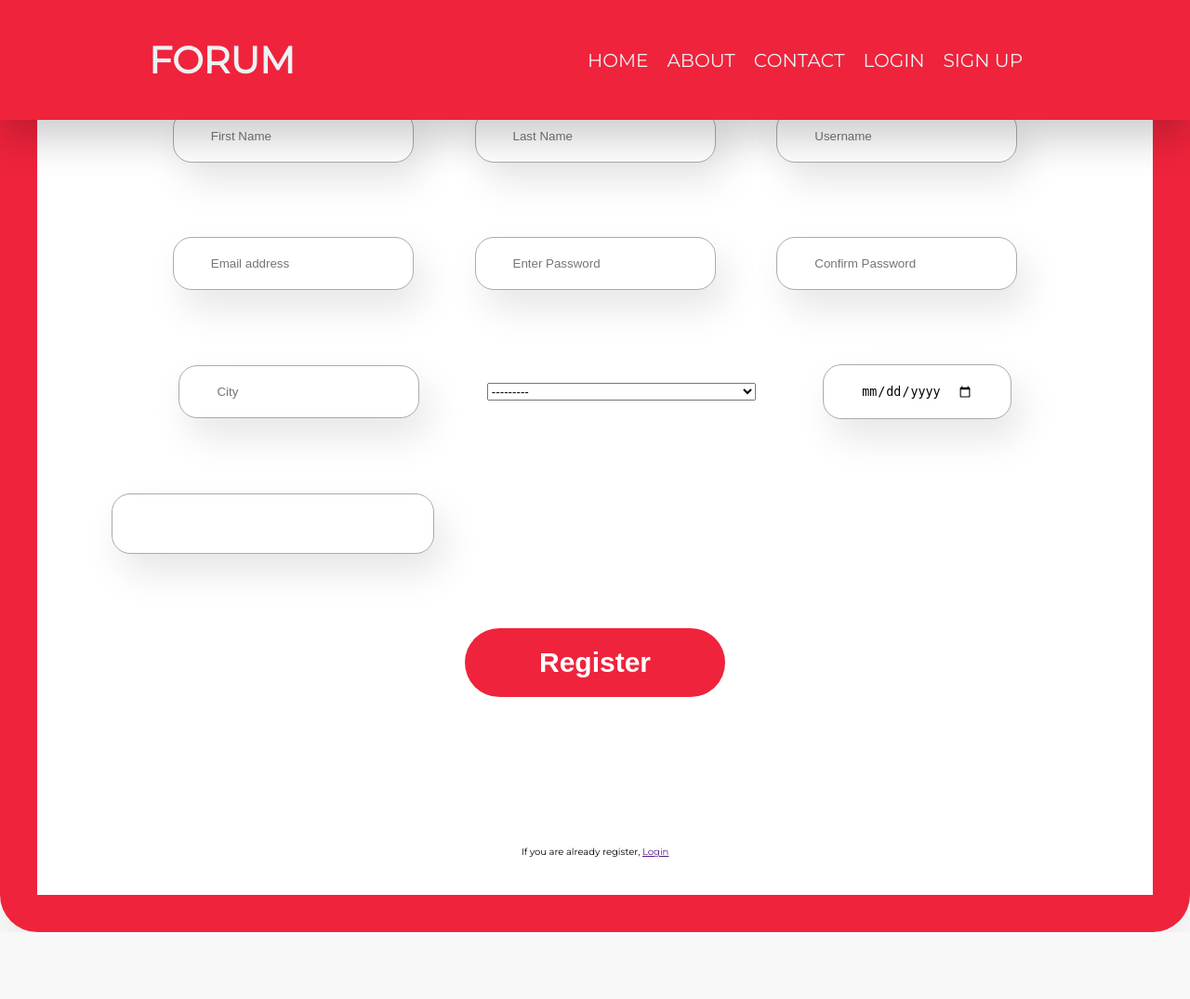
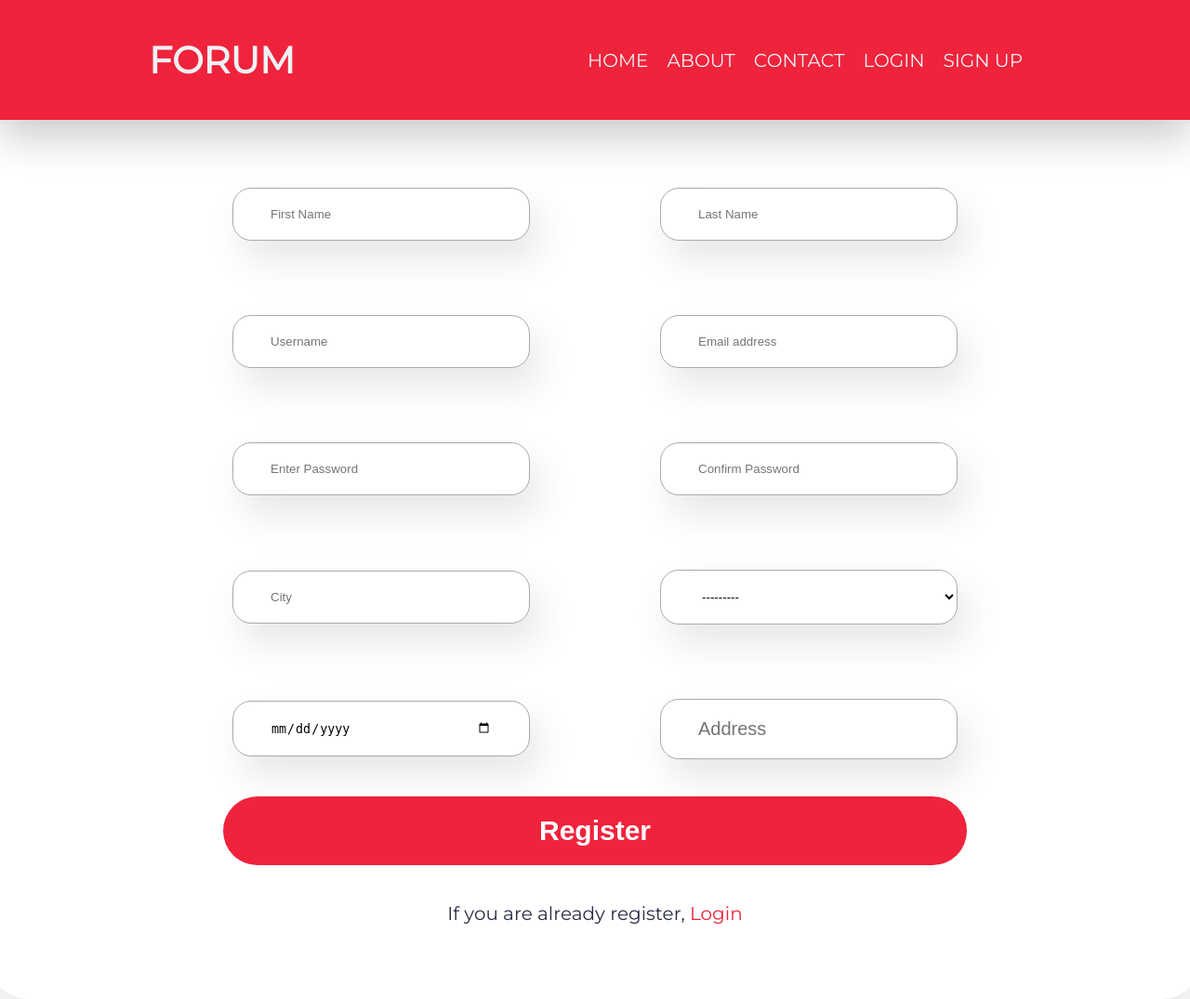
Before and after one commit to kudawoo2002/forum-app, a Django app: page /userauths/register/ in a window 1280 px wide. Shown: the whole page at 93% size. Before the commit the page ends 1003 px from the top, so only its background shows below. Run offline with Django 5.2, Linux system fonts and the light colour scheme.

Commit message:
registration css

```diff
--- a/static/css/styles.css
+++ b/static/css/styles.css
@@ -177,21 +178,21 @@ header {
 /* Register css */
 
 .container-form {
+  margin-top: 12%;
   width: 100%;
   height: 100vh;
   display: flex;
+  flex-direction: column;
   justify-content: center;
   align-items: center;
   text-align: center;
 }
 
 .form-box {
-  margin-top: 10%;
   width: 130rem;
   /* height: 50%; */
   border-radius: 4rem;
   box-shadow: 0rem 3rem 6rem rgba(0, 0, 0, 0.1);
-  background-color: #ef233c;
 }
 
 .form-group {
@@ -225,11 +225,22 @@ header {
 }
 
 .input-field input {
+  width: 32rem;
   outline: none;
   border: 0.15rem solid #aaa;
   padding: 2rem 4rem;
   border-radius: 2rem;
   box-shadow: 1rem 2rem 4rem rgba(0, 0, 0, 0.1);
+}
+
+.input-field select {
+  width: 32rem;
+  outline: none;
+  border: 0.15rem solid #aaa;
+  padding: 2rem 4rem;
+  border-radius: 2rem;
+  box-shadow: 1rem 2rem 4rem rgba(0, 0, 0, 0.1);
+  background: #fff;
 }
 
 /* .input-field input:focus:valid {
@@ -248,6 +259,7 @@ header {
 }
 
 .input-field .btn {
+  width: 80rem;
   outline: none;
   border: none;
   background: #ef233c;
@@ -266,17 +278,67 @@ header {
   transform: translateY(-0.3rem);
 }
 
+.form-control p {
+  font-size: 2rem;
+  color: #2b2d42;
+}
+
+.form-control a {
+  text-decoration: none;
+  color: #ef233c;
+}
+
 /* End Register css */
 
 /* Login form */
 .login-container {
   margin-top: 10%;
+
+  display: flex;
+  flex-direction: column;
+  justify-content: center;
+  align-items: center;
 }
 
 .login-header {
   text-align: center;
   font-size: 4rem;
   color: #2b2d42;
+  margin-bottom: 4rem;
+}
+
+.login-wrapper {
+  width: 80rem;
+  box-shadow: 1rem 2rem 4rem rgba(0, 0, 0, 0.1);
+
+  margin-bottom: 8rem;
+}
+.form-control .login-btn {
+  outline: none;
+  border: none;
+  background: #ef233c;
+  color: #fff;
+  padding: 2rem 8rem;
+  font-size: 3rem;
+  font-weight: bold;
+  border-radius: 4rem;
+  cursor: pointer;
+  transition: all 0.3s;
+}
+
+.input-field .btn:hover {
+  background: #f04156;
+  color: #fff;
+  transform: translateY(-0.3rem);
+}
+
+.form-control input {
+  width: 32rem;
+  outline: none;
+  border: 0.15rem solid #aaa;
+  padding: 2rem 4rem;
+  border-radius: 2rem;
+  box-shadow: 1rem 2rem 4rem rgba(0, 0, 0, 0.1);
 }
 /* End login */
 
--- a/templates/index.html
+++ b/templates/index.html
@@ -1,6 +1,6 @@
 {% extends 'partials/base.html' %} {% block title %}Home{% endblock title%}
 {%block body %}
-<main class="">
+<main class="container">
   <p class="main-header">Here we share knowledge</p>
   <section class="forum-category grid-col-3">
     {% for category in categories %}
--- a/templates/login.html
+++ b/templates/login.html
@@ -1,7 +1,7 @@
 {% extends 'partials/base.html' %}{%block body %}
 <div class="login-container">
-  <div class="login-wrpper">
-    <h1 class="login-header">Login</h1>
+  <h1 class="login-header">Login</h1>
+  <div class="login-wrapper">
     <form action="" method="post">
       {% csrf_token%}
       <div class="form-control">
@@ -19,7 +19,7 @@
         />
       </div>
       <div class="form-control">
-        <button>Login</button>
+        <button class="login-btn">Login</button>
       </div>
     </form>
   </div>
--- a/templates/partials/base.html
+++ b/templates/partials/base.html
@@ -35,6 +35,12 @@
         </ul>
       </nav>
     </header>
-    {% block body %}{% endblock body%}
+    <div class="cotainer">{% block body %}{% endblock body%}</div>
+
+    <!-- <footer>
+      <div>
+        <p>Site Design by Kwami Sitou Kudawoo &copy; copyright 2024</p>
+      </div>
+    </footer> -->
   </body>
 </html>
--- a/templates/register.html
+++ b/templates/register.html
@@ -1,39 +1,40 @@
 {% extends 'partials/base.html' %} {%block body %}
 
 <div class="container-form">
+  <h1>Sign Up</h1>
   <div class="form-box">
-    <h1>Sign Up</h1>
     <form action="" method="post">
       {% csrf_token%}
       <div class="form-group">
         <div class="form-control">
           <div class="input-field">{{form.first_name }}</div>
           <div class="input-field">{{form.last_name}}</div>
-          <div class="input-field">{{form.username}}</div>
         </div>
 
         <div class="form-control">
+          <div class="input-field">{{form.username}}</div>
           <div class="input-field">{{form.email}}</div>
+        </div>
+
+        <div class="form-control">
           <div class="input-field">{{form.password1}}</div>
           <div class="input-field">{{form.password2}}</div>
         </div>
-
         <div class="form-control">
           <div class="input-field">{{form.city}}</div>
           <div class="input-field">{{form.country}}</div>
+        </div>
+        <div class="form-control">
           <div class="input-field">{{form.dob}}</div>
-        </div>
-        <div class="form-control" id="last-input">
           <div class="input-field">{{form.address}}</div>
         </div>
+        <div class="input-field">
+          <button class="btn">Register</button>
+        </div>
         <div class="form-control">
-          <div class="input-field">
-            <button class="btn">Register</button>
-          </div>
-        </div>
-        <div class="form-control">{{ form.errors}}</div>
-        <div class="form-control">
-          <p>If you are already register, <a href="">Login</a></p>
+          <p>
+            If you are already register, <a href="{% url 'login' %}">Login</a>
+          </p>
         </div>
       </div>
     </form>
@@ -48,6 +49,6 @@
   inputFields[5].placeholder = "Enter Password";
   inputFields[6].placeholder = "Confirm Password";
   inputFields[7].placeholder = "City";
-  inputFields[8].placeholder = "Address";
+  inputFields[9].placeholder = "Address";
 </script>
 {% endblock body%}
```
Also changed, not shown: other parts of static/css/styles.css (+26 -7 lines).
